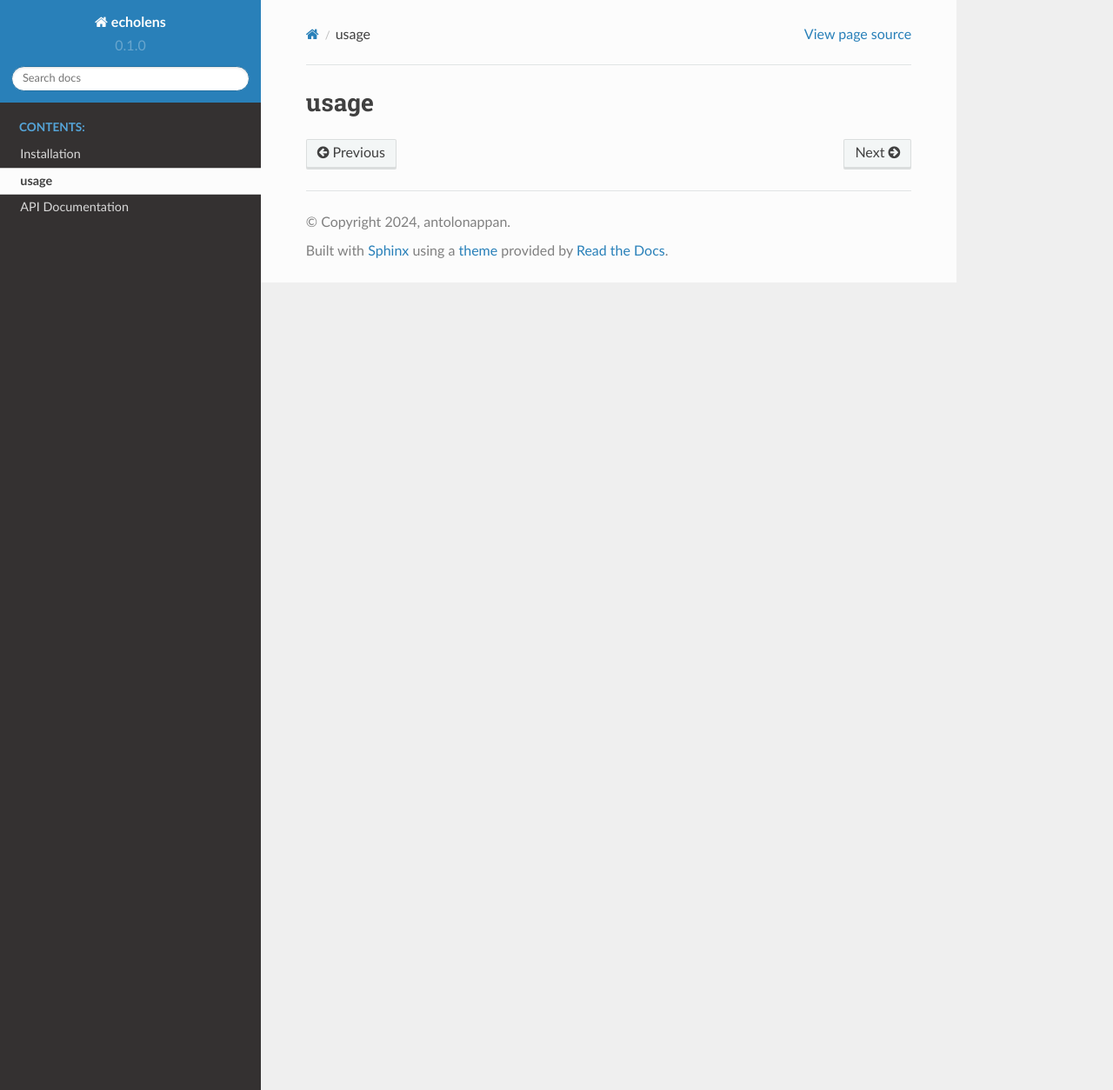
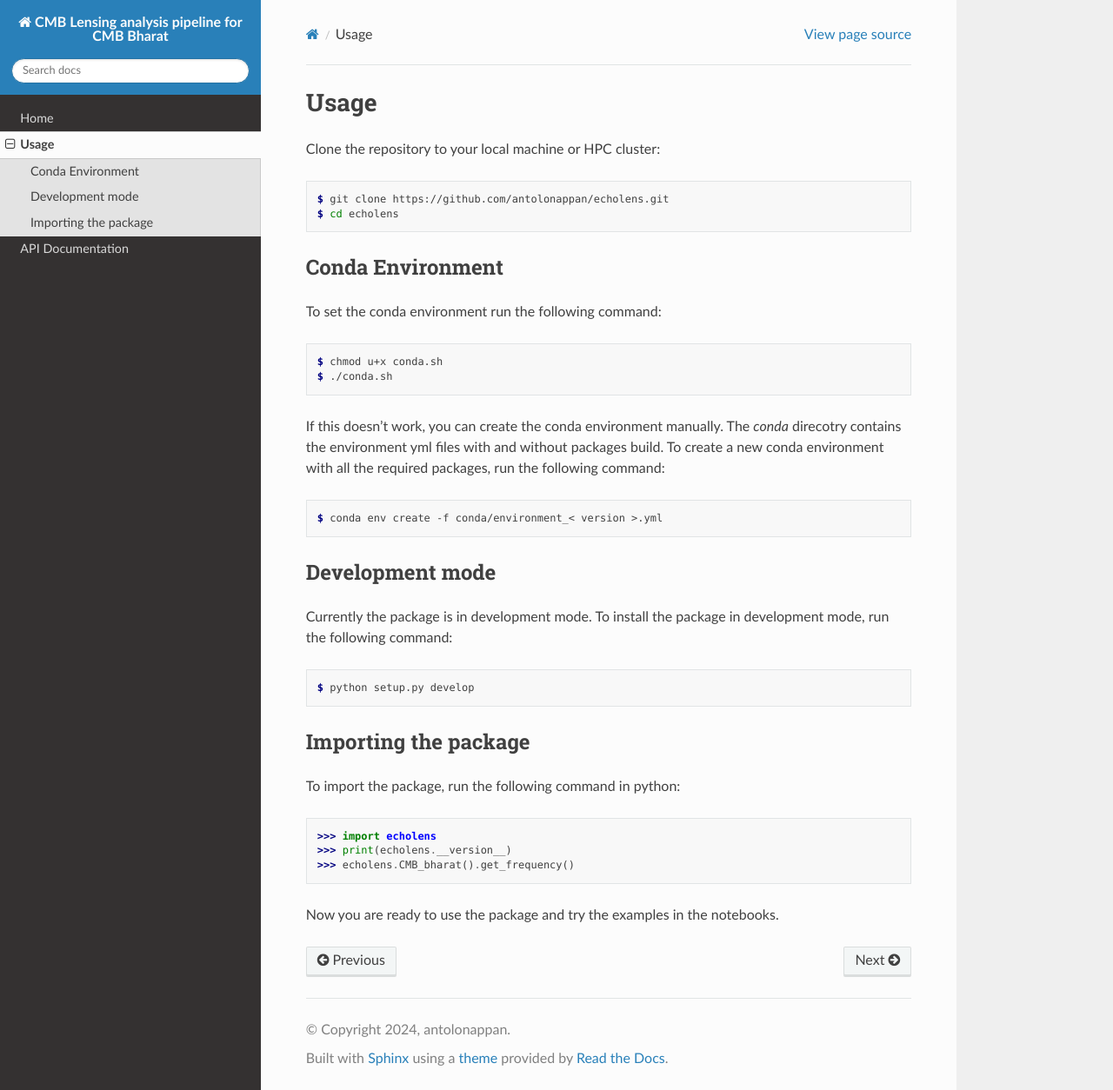
Before and after one commit to antolonappan/echolens, a Sphinx documentation site: the page built from docs/usage.rst, in a window 1280 px wide and 1254 px high. Shown: the whole window at 87% size. Built offline with Sphinx 7.4.7 and the Read the Docs theme 2.0.0, drawn with Linux system fonts in a browser that asks for light colours; pages that are not in the unit, such as notebooks, are missing from menus.

Commit message:
new doc
Signed-off-by: Anto Idicherian Lonappan <antolonappan@icloud.com>

```diff
--- a/docs/conf.py
+++ b/docs/conf.py
@@ -1,50 +1,32 @@
-# Configuration file for the Sphinx documentation builder.
+import sys
+import os
+sys.path.insert(0, os.path.abspath('../echolens'))
 
-# -- Project information
-
-import os
-import sys
-
-sys.path.insert(0, os.path.abspath('.'))
-sys.path.insert(0, os.path.abspath('..'))
-sys.path.insert(0, os.path.abspath('..'))
-sys.path.insert(0, os.path.abspath('../echolens'))
-sys.path.insert(0, os.path.abspath('../echolens/instrument'))
-sys.path.insert(0, os.path.abspath('../echolens/simulation'))
-
-source_suffix = '.rst'
-master_doc = 'index'
-
-project = 'echolens'
-copyright = '2024, antolonappan'
-author = 'Anto I Lonappan'
-
-release = '0.1'
-version = '0.1.0'
-
-# -- General configuration
+project = "CMB Lensing analysis pipeline for CMB Bharat"
+copyright = "2024, antolonappan"
+author = "Anto Idicherian Lonappan"
 
 extensions = [
-    'sphinx.ext.duration',
-    'sphinx.ext.doctest',
-    'sphinx.ext.autodoc',
-    'sphinx.ext.autosummary',
-    'sphinx.ext.intersphinx',
+    "sphinx.ext.duration",
+    "sphinx.ext.doctest",
+    "sphinx.ext.autodoc",
+    "sphinx.ext.autosummary",
+    "sphinx.ext.intersphinx",
+    "nbsphinx",
 ]
 
 intersphinx_mapping = {
-    'python': ('https://docs.python.org/3/', None),
-    'sphinx': ('https://www.sphinx-doc.org/en/master/', None),
+    "rtd": ("https://docs.readthedocs.io/en/stable/", None),
+    "python": ("https://docs.python.org/3/", None),
+    "sphinx": ("https://www.sphinx-doc.org/en/master/", None),
 }
-intersphinx_disabled_domains = ['std']
+intersphinx_disabled_domains = ["std"]
 
-templates_path = ['_templates']
+templates_path = ["_templates"]
 
-# -- Options for HTML output
+epub_show_urls = "footnote"
 
-html_theme = 'sphinx_rtd_theme'
+exclude_patterns = ["_build", "Thumbs.db", ".DS_Store"]
 
-# -- Options for EPUB output
-epub_show_urls = 'footnote'
-
-autoclass_content = 'both'
+html_theme = "sphinx_rtd_theme"
+html_static_path = ["_static"]
--- a/docs/installation.rst
+++ /dev/null
@@ -1,2 +0,0 @@
-Installation
-============
--- a/docs/usage.rst
+++ b/docs/usage.rst
@@ -1,2 +1,50 @@
-usage
+Usage
 =====
+
+.. _installation:
+
+Clone the repository to your local machine or HPC cluster:
+
+.. code-block:: console
+
+   $ git clone https://github.com/antolonappan/echolens.git
+   $ cd echolens
+
+Conda Environment
+-----------------
+
+To set the conda environment run the following command:
+
+.. code-block:: console
+
+   $ chmod u+x conda.sh
+   $ ./conda.sh
+
+If this doesn't work, you can create the conda environment manually.
+The `conda` direcotry contains the environment yml files with and without packages build. To create a new conda environment with all the required packages, run the following command:
+
+.. code-block:: console
+
+   $ conda env create -f conda/environment_< version >.yml
+
+
+Development mode
+-----------------
+Currently the package is in development mode. To install the package in development mode, run the following command:
+
+.. code-block:: console
+
+   $ python setup.py develop
+
+
+Importing the package
+---------------------
+To import the package, run the following command in python:
+
+.. code-block:: python
+
+   >>> import echolens
+   >>> print(echolens.__version__)
+   >>> echolens.CMB_bharat().get_frequency()
+
+Now you are ready to use the package and try the examples in the notebooks.
--- a/pyproject.toml
+++ b/pyproject.toml
@@ -1,4 +1,8 @@
+[build-system]
+requires = ["flit_core >=3.2,<4"]
+build-backend = "flit_core.buildapi"
+
 [project]
 name = "echolens"
-authors = [{name = "Anto I Lonappan", email = "mail@antolonappan.me"}]
+authors = [{name = "Anto I. Lonappan", email = "antolonappan@icloud.com"}]
 dynamic = ["version", "description"]
```
Also changed, not shown: docs/api.rst (+27 -3 lines), docs/index.rst (+5 -5 lines), docs/quest.rst (deleted, +0 -9 lines), docs/requirements.txt (+59 -2 lines), echolens/__init__.py (+6 -2 lines), .readthedocs.yaml (added), .readthedocs.yml (deleted), 5 other files.
